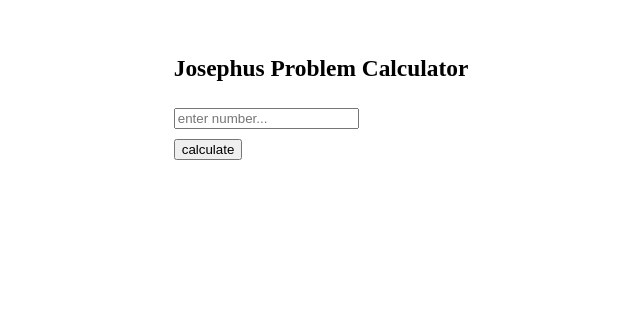
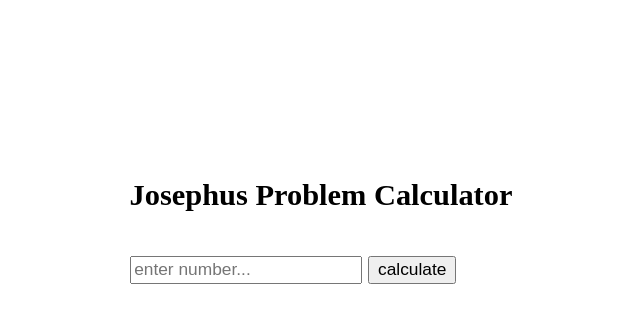
Before and after one commit to javlona/josephus-problem-solver, a plain HTML site: page index.html in a window 1280 px wide. Shown: the part 302-624 px from the top of the page, without its empty margins (319-959 px from the left). Drawn offline with nearby package versions, Linux system fonts and the light colour scheme.

Commit message:
Update style.css

```diff
--- a/style.css
+++ b/style.css
@@ -8,9 +8,10 @@ body {
       align-items: center;
       flex-direction: column;
       height: 100vh;
+      -moz-transform: scale(1.3); /* for Firefox, default 1*/
+      zoom:130%; /* For Chrome, IE, default 100%*/
 }
 
 button {
-      display: block;
       margin-top: 10px;
 }
```
